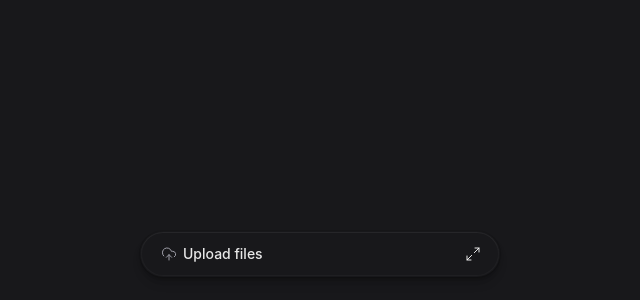
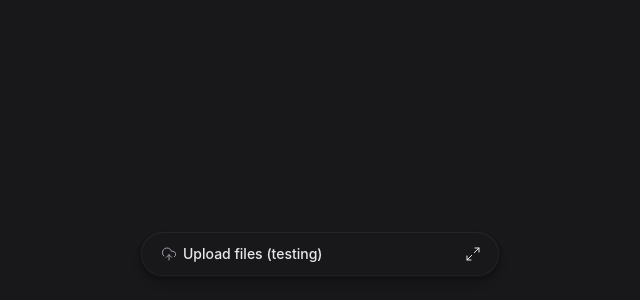
Before and after one commit to jonatasjdb/upload-web, a React (Vite) app: page / in a window 1280 px wide. Shown: the part 146-446 px from the top of the page, without its empty margins (320-960 px from the left). Built offline with nearby package versions, Linux system fonts and the light colour scheme.

Commit message:
Up to vercel

```diff
--- a/src/componnents/upload-widget-title.tsx
+++ b/src/componnents/upload-widget-title.tsx
@@ -15,7 +15,7 @@ export function UploadWidgetTitle() {
 					</span>
 				</span>
 			) : (
-				<span>Upload files</span>
+				<span>Upload files (testing)</span>
 			)}
 		</div>
 	);
```
